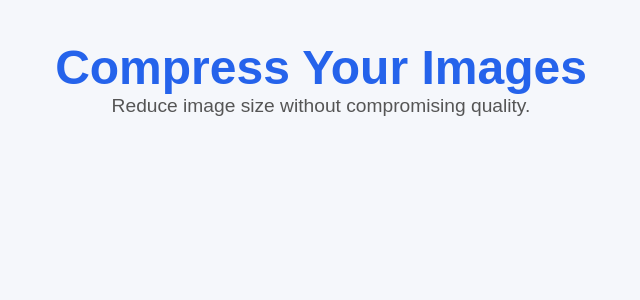
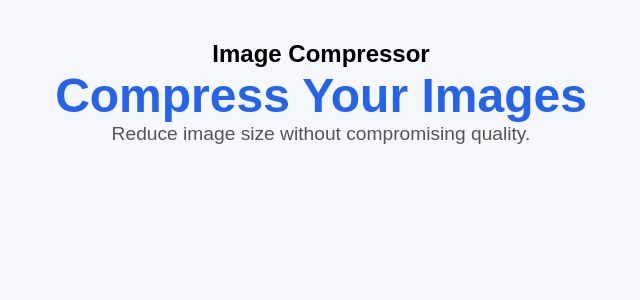
Before and after one commit to apekshacrao/image-compressor, a React (Vite) app: page / in a window 1280 px wide. Shown: the top 300 px of the page, without its empty margins (319-959 px from the left). Built offline with nearby package versions, Linux system fonts and the light colour scheme.

Commit message:
Add Navbar component

```diff
--- a/src/App.jsx
+++ b/src/App.jsx
@@ -1,9 +1,11 @@
 import "./App.css";
 import Home from "./pages/Home";
+import Navbar from "./components/Navbar";
 
 function App() {
   return (
     <div className="app">
+      <Navbar />
       <Home />
     </div>
   );
--- /dev/null
+++ b/src/components/Navbar.jsx
@@ -0,0 +1,9 @@
+function Navbar() {
+  return (
+    <nav>
+      <h2>Image Compressor</h2>
+    </nav>
+  );
+}
+
+export default Navbar;
```
